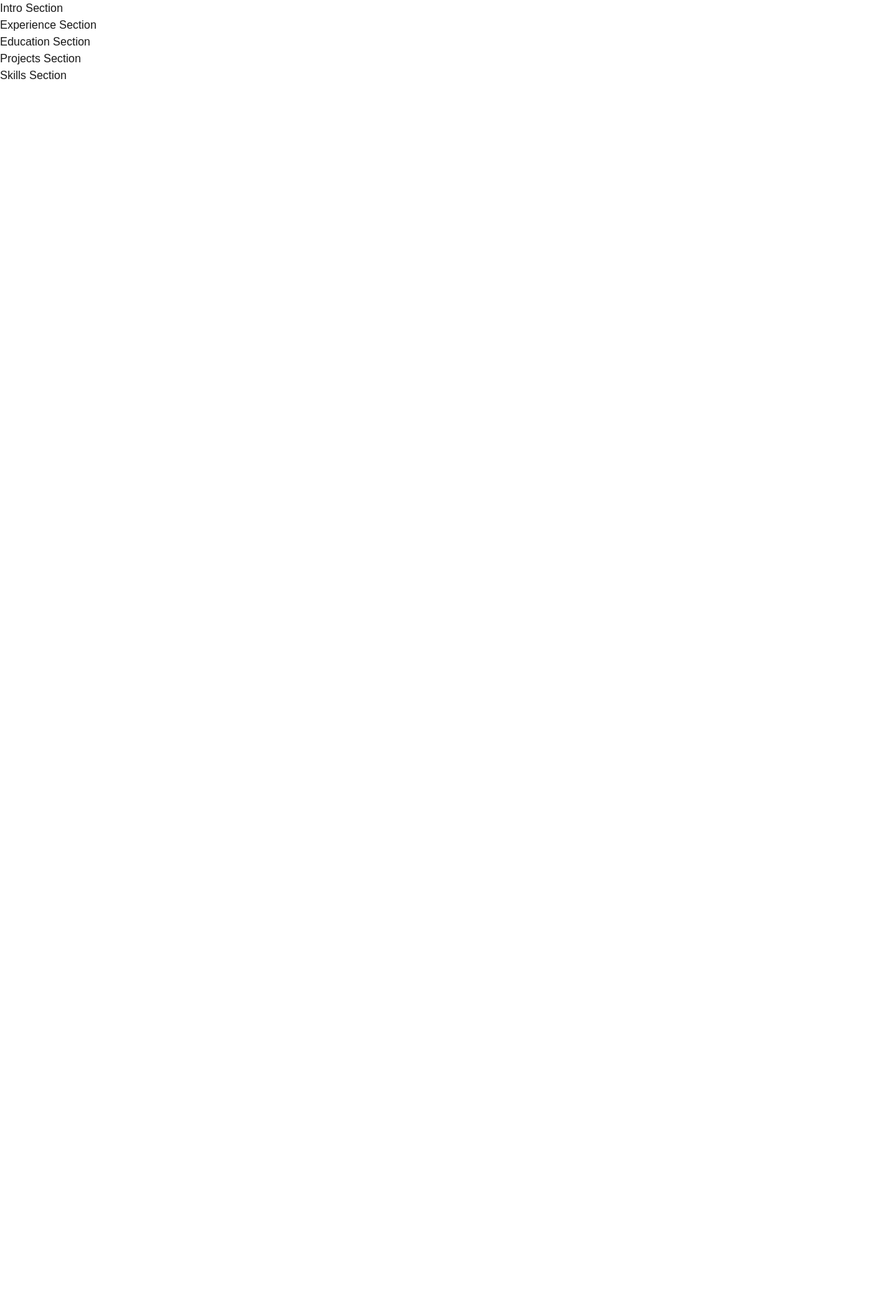
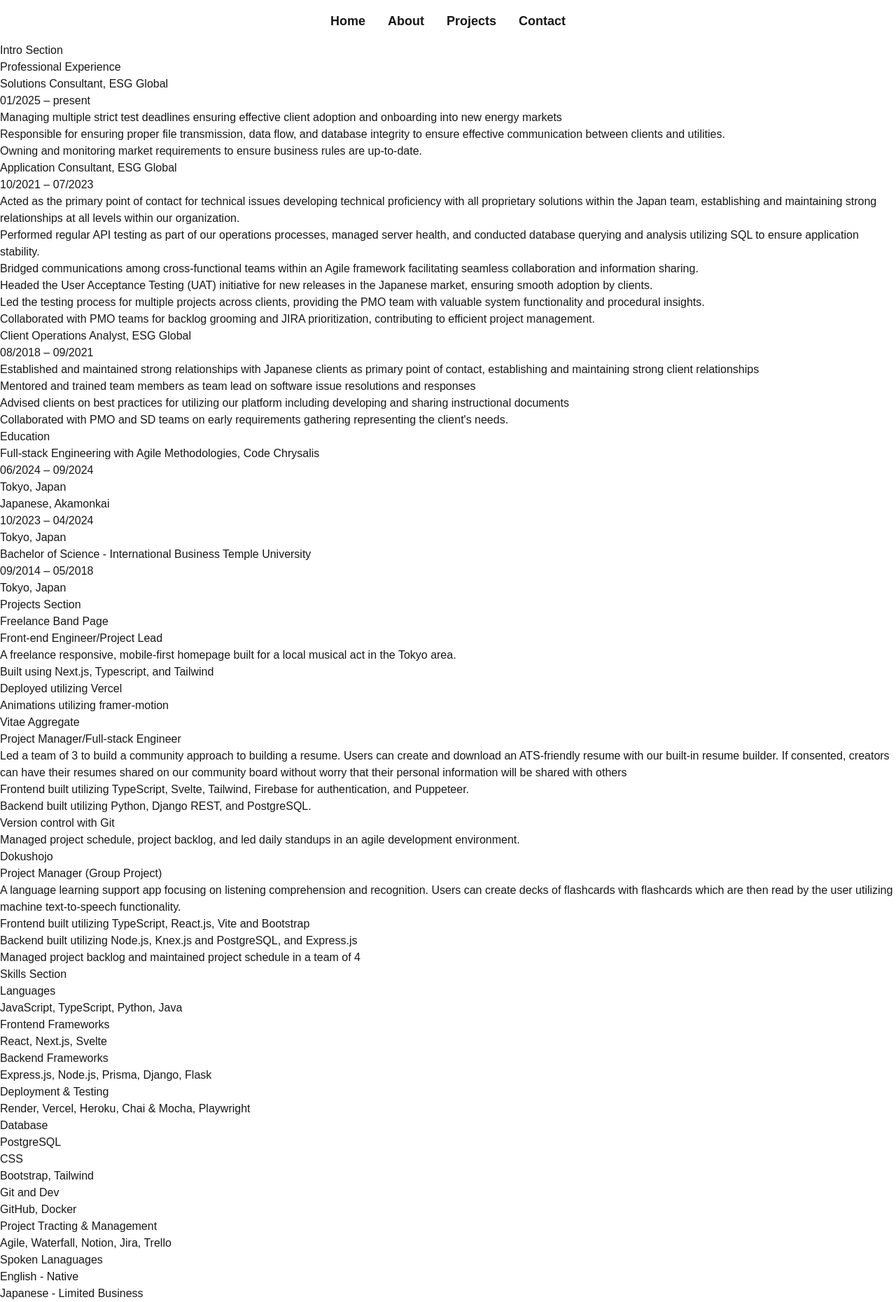
Before and after one commit to Bcook2289/portfolio, a Next.js app in the folder portfolio-project/: page /about in a window 1280 px wide. Shown: the whole page at 70% size. Before the commit the page ends 800 px from the top, so only its background shows below. Built offline with nearby package versions, Linux system fonts and the light colour scheme.

Commit message:
Added content for the About Me section

```diff
--- a/portfolio-project/src/app/about/page.tsx
+++ b/portfolio-project/src/app/about/page.tsx
@@ -3,18 +3,17 @@ import Education from "../../components/AboutMe/Education";
 import Skills from "../../components/AboutMe/Skills";
 import Experience from "../../components/AboutMe/Experience";
 import Projects from "../../components/AboutMe/Projects";
+import NavBar from "../../components/NavBar";
 
 export default function AboutPage(){
     return (
         <>
-            <Intro/>
-            {/* <Experience/> */}
+        <NavBar />
+            <Intro />
             <Experience />
             <Education />
             <Projects />
             <Skills />
-            {/* <Projects/> */}
-            {/* <Skills/> */}
         </>
     )
 }
--- a/portfolio-project/src/components/AboutMe/Education.tsx
+++ b/portfolio-project/src/components/AboutMe/Education.tsx
@@ -16,7 +16,18 @@ Tokyo, Japan
 
 const Education = () => {
     return (
-        <><h1>Education Section</h1></>
+        <>
+            <h1>Education</h1>
+            <h2>Full-stack Engineering with Agile Methodologies, <span>Code Chrysalis</span></h2>
+            <p>06/2024 – 09/2024 </p>
+            <p>Tokyo, Japan</p>
+            <h2>Japanese, <span>Akamonkai</span></h2>
+            <p>10/2023 – 04/2024 </p>
+            <p>Tokyo, Japan</p>
+            <h2>Bachelor of Science - International Business <span>Temple University</span></h2>
+            <p>09/2014 – 05/2018 </p>
+            <p>Tokyo, Japan</p>
+        </>
     )
 }
 export default Education;
--- a/portfolio-project/src/components/AboutMe/Experience.tsx
+++ b/portfolio-project/src/components/AboutMe/Experience.tsx
@@ -29,7 +29,58 @@ Tokyo, Japan
 const Experience = () => {
     return (
         <>
-            <h1>Experience Section</h1>
+            <h1>Professional Experience</h1>
+            <h2>Solutions Consultant, ESG Global</h2>
+            <p>01/2025 – present</p>
+            <ul>
+                <li>
+                    Managing multiple strict test deadlines ensuring effective client adoption and onboarding into new energy markets
+                </li>
+                <li>
+                    Responsible for ensuring proper file transmission, data flow, and database integrity to ensure effective communication between clients and utilities.
+                </li>
+                <li>
+                    Owning and monitoring market requirements to ensure business rules are up-to-date.
+                </li>
+            </ul>
+            <h2>Application Consultant, ESG Global</h2>
+            <p>10/2021 – 07/2023</p>
+            <ul>
+                <li>
+                    Acted as the primary point of contact for technical issues developing technical proficiency with all proprietary solutions within the Japan team, establishing and maintaining strong relationships at all levels within our organization.
+                </li>
+                <li>
+                    Performed regular API testing as part of our operations processes, managed server health, and conducted database querying and analysis utilizing SQL to ensure application stability.
+                </li>
+                <li>
+                    Bridged communications among cross-functional teams within an Agile framework facilitating seamless collaboration and information sharing.
+                </li>
+                <li>
+                   Headed the User Acceptance Testing (UAT) initiative for new releases in the Japanese market, ensuring smooth adoption by clients.
+                </li>
+                <li>
+                    Led the testing process for multiple projects across clients, providing the PMO team with valuable system functionality and procedural insights.
+                </li>
+                <li>
+                    Collaborated with PMO teams for backlog grooming and JIRA prioritization, contributing to efficient project management.
+                </li>
+            </ul>
+            <h2>Client Operations Analyst, ESG Global</h2>
+            <p>08/2018 – 09/2021</p>
+            <ul>
+                <li>
+                    Established and maintained strong relationships with Japanese clients as primary point of contact, establishing and maintaining strong client relationships
+                </li>
+                <li>
+                    Mentored and trained team members as team lead on software issue resolutions and responses
+                </li>
+                <li>
+                    Advised clients on best practices for utilizing our platform including developing and sharing instructional documents
+                </li>
+                <li>
+                    Collaborated with PMO and SD teams on early requirements gathering representing the client&apos;s needs.
+                </li>
+            </ul>
         </>
     )
 }
--- a/portfolio-project/src/components/AboutMe/Projects.tsx
+++ b/portfolio-project/src/components/AboutMe/Projects.tsx
@@ -1,7 +1,39 @@
+
 const Projects = () => {
     return (
         <>
             <h1>Projects Section</h1>
+            <h2>Freelance Band Page</h2>
+            <h3>Front-end Engineer/Project Lead</h3>
+            <p>A freelance responsive, mobile-first homepage built for a local musical act in the Tokyo area.</p>
+            <ul>
+                <li>Built using Next.js, Typescript, and Tailwind</li>
+                <li>Deployed utilizing Vercel</li>
+                <li>Animations utilizing framer-motion</li>
+            </ul>
+            <h2>Vitae Aggregate</h2>
+            <h3>Project Manager/Full-stack Engineer</h3>
+            <p>Led a team of 3 to build a community approach to building a resume. Users can create and download an ATS-friendly resume with our built-in resume builder. If consented, creators can have their resumes shared on our community board without worry that their personal information will be shared with others</p>
+            <ul>
+                <li>Frontend built utilizing TypeScript, Svelte, Tailwind, Firebase for authentication, and Puppeteer.</li>
+                <li>Backend built utilizing Python, Django REST, and PostgreSQL.</li>
+                <li>Version control with Git</li>
+                <li>Managed project schedule, project backlog, and led daily standups in an agile development environment.</li>
+            </ul>
+            <h2>Dokushojo</h2>
+            <h3>Project Manager (Group Project)</h3>
+            <p>A language learning support app focusing on listening comprehension and recognition. Users can create decks of flashcards with flashcards which are then read by the user utilizing machine text-to-speech functionality.</p>
+            <ul>
+                <li>
+                    Frontend built utilizing TypeScript, React.js, Vite and Bootstrap
+                </li>
+                <li>
+                    Backend built utilizing Node.js, Knex.js and PostgreSQL, and Express.js
+                </li>
+                <li>
+                    Managed project backlog and maintained project schedule in a team of 4
+                </li>
+            </ul>
         </>
     )
 }
@@ -15,6 +47,7 @@ A freelance responsive, mobile-first homepage built for a local musical act in t
 •Built using Next.js, Typescript, and Tailwind
 •Deployed utilizing Vercel
 •Animations utilizing framer-motion
+
 Vitae Aggregate, Project Manager/Full-stack Engineer
 2024 – Ongoing
 Led a team of 3 to build a community approach to building a resume. Users can create and download an ATS-friendly resume with our built-in resume builder. If consented, creators can have their resumes shared on our community board without worry that their personal information will be shared with others
--- a/portfolio-project/src/components/AboutMe/Skills.tsx
+++ b/portfolio-project/src/components/AboutMe/Skills.tsx
@@ -4,7 +4,67 @@ const Skills = () => {
             <h1>
                 Skills Section
             </h1>
+            <h2>
+                Languages
+            </h2>
+            <p>JavaScript, TypeScript, Python, Java</p>
+            <h2>
+                Frontend Frameworks
+            </h2>
+            <p>React, Next.js, Svelte</p>
+            <h2>
+                Backend Frameworks
+            </h2>
+            <p>Express.js, Node.js, Prisma, Django, Flask</p>
+            <h2>
+                Deployment & Testing
+            </h2>
+            <p>Render, Vercel, Heroku, Chai & Mocha, Playwright</p>
+            <h2>
+                Database
+            </h2>
+            <p>PostgreSQL</p>
+            <h2>
+                CSS
+            </h2>
+            <p>Bootstrap, Tailwind</p>
+            <h2>
+                Git and Dev
+            </h2>
+            <p>GitHub, Docker</p>
+            <h2>
+                Project Tracting & Management
+            </h2>
+            <p>Agile, Waterfall, Notion, Jira, Trello</p>
+            <h2>
+                Spoken Lanaguages
+            </h2>
+            <p>English - Native</p>
+            <p>Japanese - Limited Business</p>
         </>
     )
 }
 export default Skills;
+
+/*
+Languages: JavaScript, TypeScript, Python, Java
+
+Frontend: React, Svelte, Next.js, Django
+
+Backend: Express.js, Node.js, Prisma, Django REST, Flask
+
+Deployment & Testing: Render, Vercel, Heroku, Chai & Mocha, Playwright
+
+SQL: Postgres
+
+CSS: Bootstrap, Tailwind
+
+Git and Dev: GitHub, Docker
+
+Project Tracking / Management: Jira, Trello, Notion, Agile
+
+English: Native
+
+Japanese: Conversational
+
+*/
```
